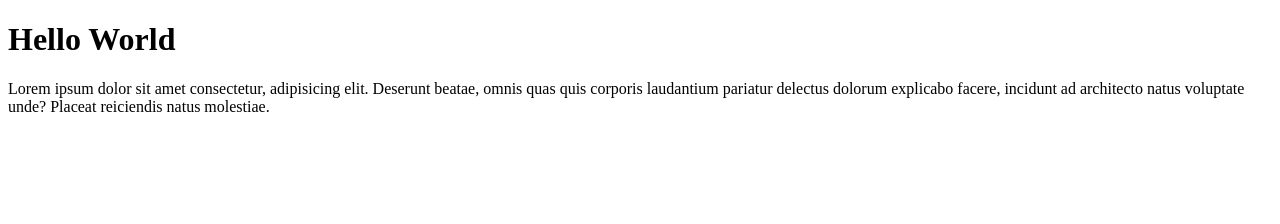
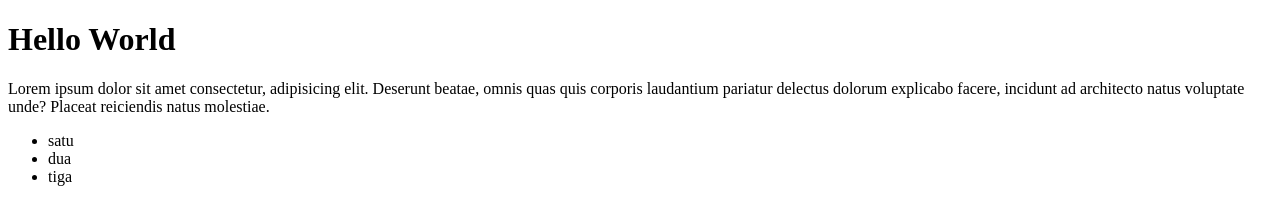
Before and after one commit to sendycitralesmana/remote-2, a plain HTML site: page index.html in a window 1280 px wide. Drawn offline with Linux system fonts and the light colour scheme.

Commit message:
edit index.html 0.1

```diff
--- a/index.html
+++ b/index.html
@@ -9,5 +9,10 @@
 <body>
     <h1>Hello World</h1>
     <p>Lorem ipsum dolor sit amet consectetur, adipisicing elit. Deserunt beatae, omnis quas quis corporis laudantium pariatur delectus dolorum explicabo facere, incidunt ad architecto natus voluptate unde? Placeat reiciendis natus molestiae.</p>
+    <ul>
+        <li>satu</li>
+        <li>dua</li>
+        <li>tiga</li>
+    </ul>
 </body>
 </html>
```
